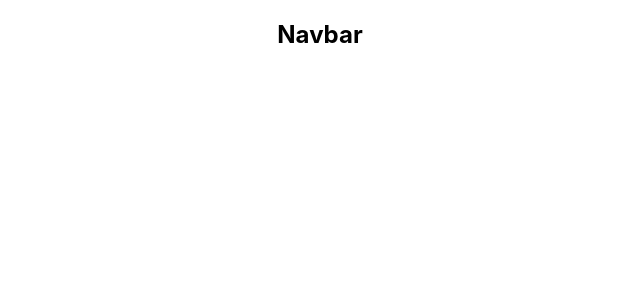
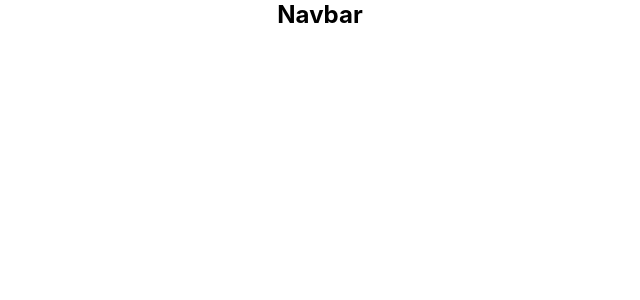
Before and after one commit to krishu00/Frontend-Hrms, a React (Create React App) app: page / in a window 1280 px wide. Shown: the top 300 px of the page, without its empty margins (320-960 px from the left). Built offline with nearby package versions, Linux system fonts and the light colour scheme.

Commit message:
test
test

```diff
--- a/src/components/ComponentsCss/Navbar/Navbar.css
+++ b/src/components/ComponentsCss/Navbar/Navbar.css
@@ -0,0 +1,3 @@
+* {
+    margin: auto;
+}
```
